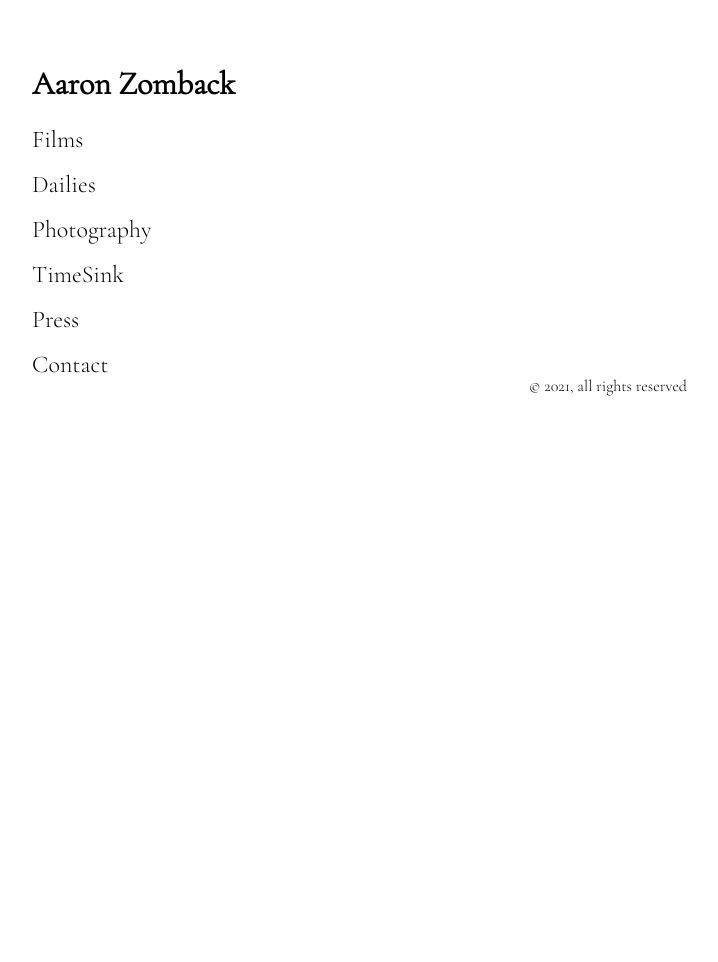
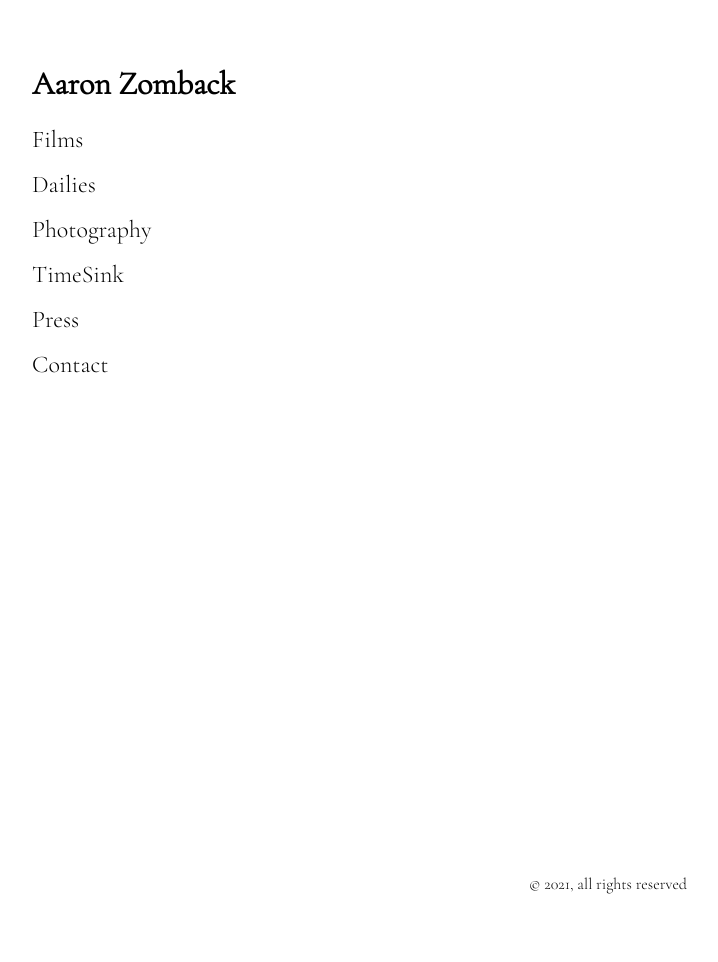
Before and after one commit to aaronzomback/zomback.com, a Jekyll site: the page built from index.html, in a window 1280 px wide. Shown: the whole page, without its empty margins (40-758 px from the left). Built offline with Jekyll 4.4.1, drawn with Linux system fonts in a browser that asks for light colours; before the commit the page ends 916 px from its top, so only the background shows below that.

Commit message:
footer push down

```diff
--- a/_layouts/default.html
+++ b/_layouts/default.html
@@ -9,7 +9,7 @@
     <meta name="viewport" content="width=device-width, initial-scale=1">
     <meta name="twitter:card" content="summary">
     <meta name="twitter:title" content="Aaron Zomback">
-    <meta name="twitter:image:src" content="https://github.com/aaronzomback/zomback.com/blob/master/assets/img/timesinkpresents.gif">
+    <meta name="twitter:image" content="https://github.com/aaronzomback/zomback.com/blob/master/assets/img/timesinkpresents.gif">
     <link rel="stylesheet" href="/assets/css/app.css">
     <link rel="stylesheet" href="https://cdnjs.cloudflare.com/ajax/libs/font-awesome/4.7.0/css/font-awesome.min.css">
   </head>
@@ -23,7 +23,11 @@
     {% include header.html %}
 
     <main>
+      <div class="fill">
+
+
       {{content}}
+      </div>
     </main>
 
 
--- a/assets/css/app.scss
+++ b/assets/css/app.scss
@@ -40,6 +40,10 @@ $body-font: "Cormorant-Light";
 @import "press";
 @import "contact";
 @import "footer";
+
+div.fill {
+  height: 50vh;
+}
 
 
 body {
```
